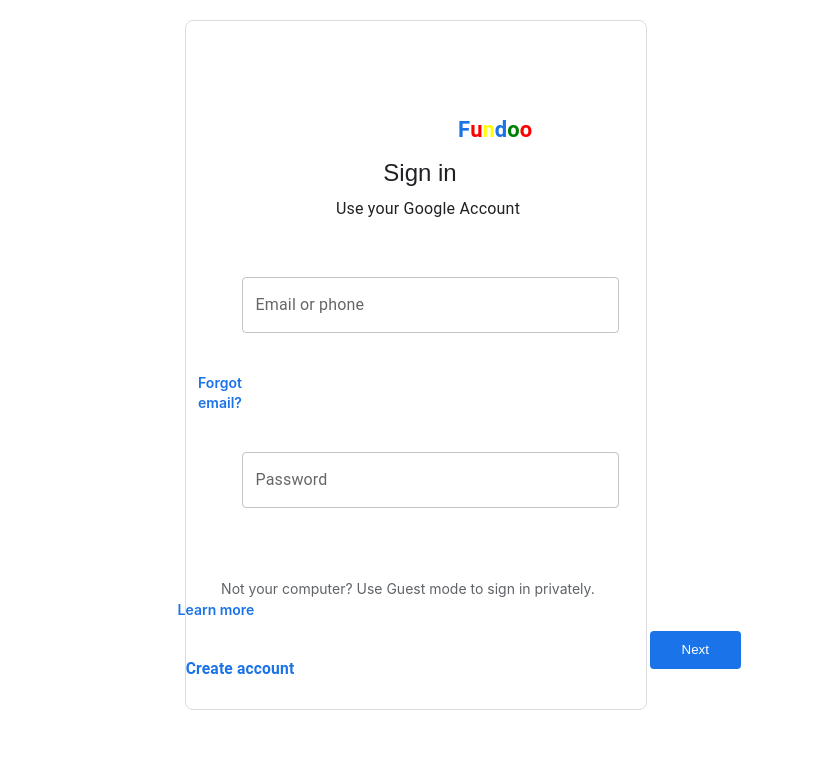
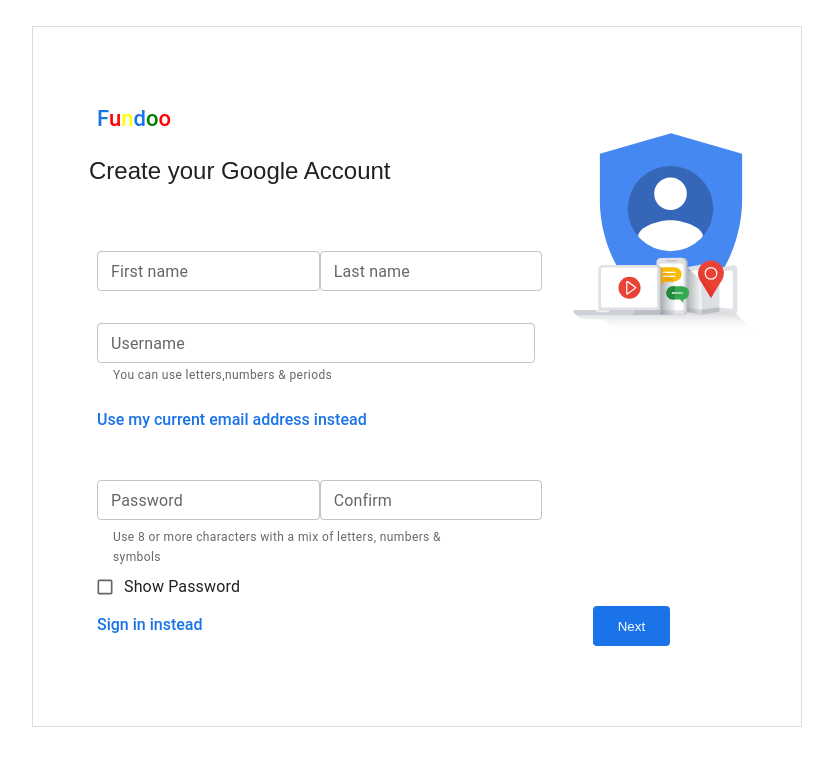
Before and after one commit to ValarmathyRamachandran/React-FunDo-Project-CFP, a React (Create React App) app: page / in a window 1280 px wide. Shown: the top 766 px of the page, without its empty margins (224-1057 px from the left). Built offline with nearby package versions, Linux system fonts and the light colour scheme; a web font is replaced by a local one.

Commit message:
[Valarmathy]:Refactored the code to fix alignment issue

```diff
--- a/src/App.js
+++ b/src/App.js
@@ -11,8 +11,8 @@
   return (
     <div className="App">
 
-      {/* <SignUp /> */}
-      <SignIn />
+      <SignUp />
+      {/* <SignIn /> */}
       {/* <ForgotPassword />
       < Reset /> */}
 
--- a/src/pages/SignUp/SignUp.jsx
+++ b/src/pages/SignUp/SignUp.jsx
@@ -3,7 +3,7 @@
 import { FormHelperText } from '@mui/material';
 import Checkbox from '@mui/material/Checkbox';
 import FormControlLabel from '@mui/material/FormControlLabel';
-import './SignUp.css';
+import './SignUp.scss';
 import Googlelogo from './GoogleLogo.svg'
 
 
@@ -11,55 +11,54 @@
     render() {
         return (
             <form>
-            <div className="form">
-            <h2  id="fundo-heading" >
-            <p id="blue" style={{color: "#1a73e8"}}>F</p>
-            <p id="red" style={{color: "red" }}>u</p>
-            <p id="yellow" style={{color: "yellow" }}>n</p>
-            <p id="blue" style={{color: "#1a73e8" }}>d</p>
-            <p id="green" style={{color: "green" }}>o</p>
-            <p id="red" style={{color: "red" }}>o</p>
+            <div className="SignUp-form">
+            <h2  id="SignUp-fundo-heading">
+            <p id="SignUp-blue">F</p>
+            <p id="SignUp-red">u</p>
+            <p id="SignUp-yellow">n</p>
+            <p id="SignUp-blue">d</p>
+            <p id="SignUp-green">o</p>
+            <p id="SignUp-red">o</p>
             </h2>
 
+            <h3 className="SignUp-create-heading">Create your Google Account</h3>
 
-                <h3 className="create-heading">Create your Google Account</h3>
-
-                <div className="form-group">
-                <TextField id="first-name" label="First name" variant="outlined"  placeholder="First name" size="small"  style= {{width: '30%'}}/> &nbsp;&nbsp;&nbsp;
-                <TextField id="last-name" label="Last name" variant="outlined" placeholder="Last name"   size="small" style= {{width: '30%'}} />
+            <div className="SignUpform-group">
+                <div className="SignUp-firstName"><TextField id="first-name" label="First name" variant="outlined"  placeholder="First name" size="small"   /> {' '} </div>
+                <div className="SignUp-lastName"><TextField id="last-name" label="Last name" variant="outlined" placeholder="Last name"   size="small"  /></div>
             </div>
 
-                <div className="form-group">
-                <div className="userName"><TextField  id="User-name" label="Username" variant="outlined" placeholder="Username "   size="small" style= {{width: '62%'}}  /></div>
-                <FormHelperText className="helper-text"> &nbsp; You can use letters,numbers & periods</FormHelperText>
+            <div className="SignUpform-group-username">
+                <div className="SignUp-userName"><TextField  id="User-name" label="Username" variant="outlined" placeholder="Username "size="small" fullWidth  /></div>
+                <FormHelperText className="SignUp-helper-text">  You can use letters,numbers & periods</FormHelperText>
             </div >
 
-                <div className="email-link" >
-                    <a href="#" >Use my current email address instead</a>
+            <div className="SignUp-email-container" >
+                <a className="SignUpEmail-link" href="#" >Use my current email address instead</a>
             </div>
 
-                <div className="form-group">
-                <TextField id="password" label="Password" variant="outlined" placeholder="Password"   size="small" style= {{width: '30%'}} /> &nbsp;&nbsp;&nbsp;
-                <TextField id="confirm" label="Confirm" variant="outlined" placeholder="Confirm"   size="small" style= {{width: '30%'}} />
-               <FormHelperText className="helper-text"> &nbsp; Use 8 or more characters with a mix of letters, numbers &<br />&nbsp; symbols</FormHelperText>
+            <div className="SignUpform-group">
+                <div className="SignUp-password" ><TextField id="password" label="Password" variant="outlined" placeholder="Password"   size="small" /> </div>{' '}
+                <div className="SignUp-confirm" ><TextField id="confirm" label="Confirm" variant="outlined" placeholder="Confirm"   size="small"  /></div>
+            </div>
+            <div className="SignUp-pwd-helper-text"><FormHelperText >Use 8 or more characters with a mix of letters, numbers &<br />{' '}symbols</FormHelperText></div>
+
+            <div className="SignUpform-group-showpwd">
+                <FormControlLabel
+                control={<Checkbox value="password" size="small"  />}
+                label="Show Password" className="SignUpshowpwd-text" />
             </div>
 
-                <div className="form-group">
-                <FormControlLabel
-              control={<Checkbox value="password" id="show-password" color="primary" size="small" />}
-              label="Show Password"/>
-                </div>
-                <div className="next-container">
-                <button type="button" className="next-btn" size="small">Next</button>
+            <div className="SignUpNext-container">
+                <button type="button" className="SignUpNext-btn" size="small">Next</button>
                 <p className="sign-in-instead">
-                     <a href="./pages/SignIn/SignIn">Sign in instead </a>
+                    <a className="signInInstead-text" href="./pages/SignIn/SignIn">Sign in instead </a>
                 </p>
             </div>
+
             <div className="logo-image-section">
                 <img className="google-image" src={Googlelogo} alt="" width={244} height={244} />
-
             </div>
-
 
             </div>
             </form>
--- a/src/pages/SignUp/SignUp.css
+++ b/src/pages/SignUp/SignUp.scss
@@ -1,53 +1,80 @@
-.form{
+$font-blue: #1a73e8;$font-red:red;$font-yellow:yellow;$font-green:green;$fontweight:600;
+$show-color: #202124;
+.SignUp-form{
+
     font-size: 14px;
     line-height: 1.4286;
     color: #202124;
     font-family: roboto,'Noto Sans Myanmar UI',arial,sans-serif;
     border: 1px solid #dadce0;
-    margin-left: 15%;
+    margin-left: 20%;
     margin-right: 15%;
-    margin-top: 5%;
+    margin-top: 2%;
     margin-bottom: 2%;
     text-align: left;
-    max-width: 55% !important;
+    max-width: 60% !important;
 }
-#fundo-heading{
-    justify-content: left !important;
+.SignUpform-group-showpwd{
+    color: $show-color;
+
+    margin-left: 8vh;
 }
-
-h2{
-    margin-left: 7vh !important ;
+.SignUpshowpwd-text label{
+    font-size: 8px !important;
 }
-
-.form-group{
-    margin-bottom: 6vh;
-    margin-left: 8vh;
-    width: 95%;
-}
-
-
-h2{
+#SignUp-fundo-heading{
+    justify-content: left ;
     font-size: 22px;
     line-height: 1.4286;
     font-family: roboto,'Noto Sans Myanmar UI',arial,sans-serif;
+    margin-left: 8vh  ;
+
+    #SignUp-blue{
+        color:$font-blue;
+    }
+    #SignUp-red{
+        color:$font-red;
+    }
+    #SignUp-yellow{
+        color:$font-yellow;
+    }
+    #SignUp-green{
+        color:$font-green;
+    }
+}
+
+.SignUpform-group{
+    margin-bottom: 4vh;
+    margin-left: 8vh;
+    width: 100%;
+    display: flex;
+    position: relative;
+
 
 }
-
-/* a{
+.signInInstead-text{
     text-decoration: none;
     font-size: 16px;
     color: #1a73e8;
     margin-left: 8vh;
 
-} */
+}
 
+.SignUpEmail-link{
+    text-decoration: none;
+    font-size: 16px;
+    color: #1a73e8;
+    margin-left: 8vh;
+    font-weight: 500;
 
-.email-link{
+}
+
+.SignUp-email-container{
     margin-bottom: 6vh;
 }
 
-.next-btn{
-    margin-left: 60vh;
+.SignUpNext-btn{
+    margin-left: 70vh;
     float: right;
     width: 10% !important;
     background-color: #1a73e8;
@@ -55,61 +82,73 @@
     font:200;
     margin-bottom: 10vh;
     height: 40px;
-    border-radius: .5rem;
-    border-color: #1a73e8;
+    border-radius: 4px;
+    border-color:transparent;
 
 }
 
 
-#first-name{
-    width: 45%;
+.SignUp-firstName{
+    width: 29%;
+
 
 }
-#last-name{
-    width: 45%;
+.SignUp-lastName{
+    width: 29%;
 
 }
-.next-container{
+
+.SignUp-password{
+    width: 29%;
+
+}
+.SignUp-confirm{
+    width: 29%;
+}
+
+.SignUp-pwd-helper-text{
+    margin-left: 10vh;
+    margin-top: -3vh;
+}
+.SignUpNext-container{
     display:grid;
 }
 
-
-
 .sign-in-instead{
     float: left;
-    margin-top: -16vh;
+    margin-top: -14vh;
     margin-bottom: 10vh;
     font-weight:500;
 }
-#User-name{
-    width: 80% !important;
+.SignUp-userName {
+    margin-left: 8vh;
+    width: 57%;
 }
 
-.helper-text{
-    margin: left 1vh;
+.SignUp-helper-text{
+    margin-left: 10vh !important;
+    margin-bottom: 3vh !important;
+    font-weight: 600;
+    font-size: 18px;
 }
 
 .google-image{
     float: right;
-    margin-top: -104vh;
-    margin-right: -2vh;
+    margin-top: -78vh;
+    margin-right: 1vh;
 }
-.create-heading {
-    margin-bottom: 6vh !important;
+.SignUp-create-heading{
+    margin-bottom: 5vh ;
     color: #202124;
-
-
-    font-weight: 400 !important;
+    font-weight: 400 ;
     line-height: 1.3333;
-}
-h3{
-    font-size: 22px !important;
-    margin-bottom: 8vh !important;
-    margin-left: -54vh !important;
-    font-weight: 400 !important;
-    font-family: 'Google Sans','Noto Sans Myanmar UI',arial,sans-serif !important;
+    font-size: 22px ;
+    margin-bottom: 8vh ;
+    margin-left: 7vh ;
+    font-weight: 400 ;
+    font-family: 'Google Sans','Noto Sans Myanmar UI',arial,sans-serif ;
     letter-spacing: .5;
-    font-size: 24px !important;
+    font-size: 24px ;
 }
 
  /* @media screen and (max-width:640px) {
```
Lines whose indentation alone changed are shown as unchanged.
